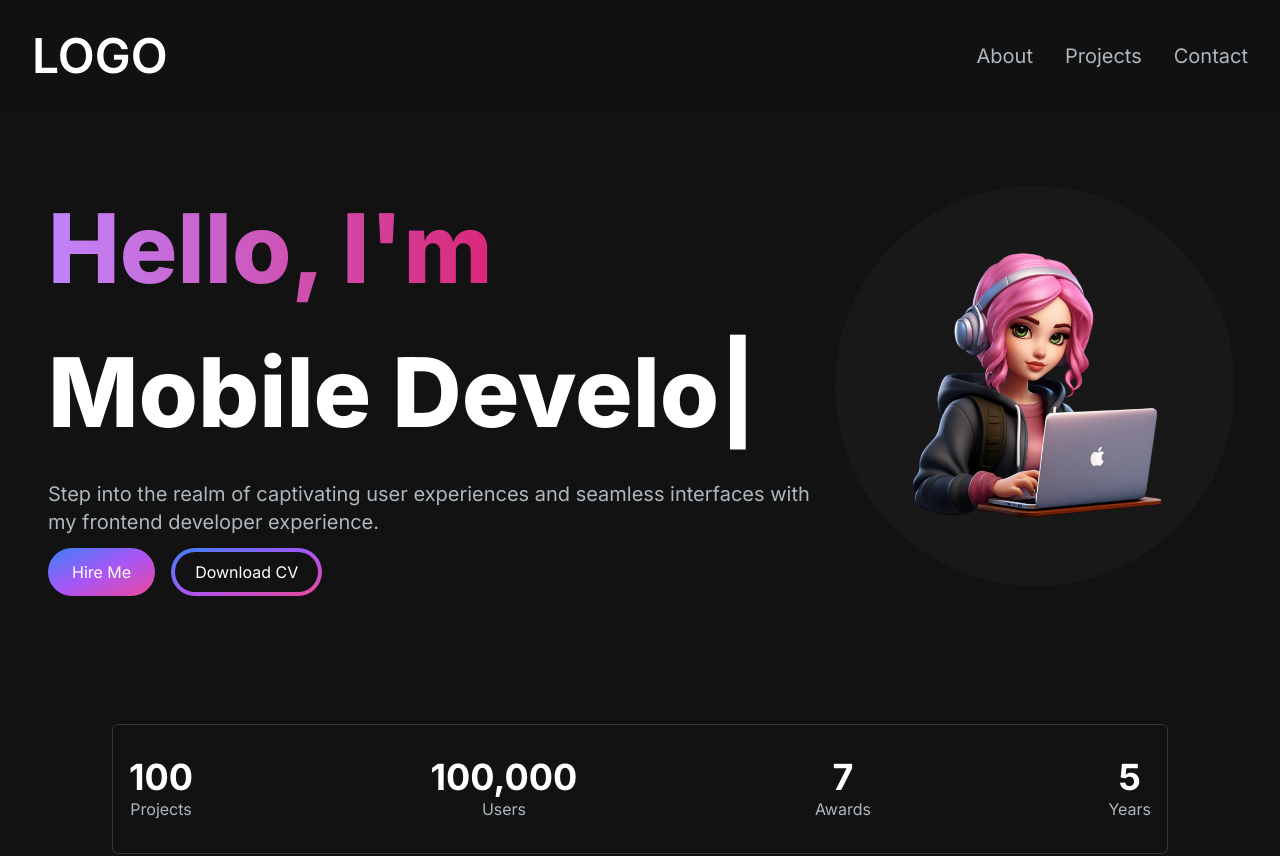
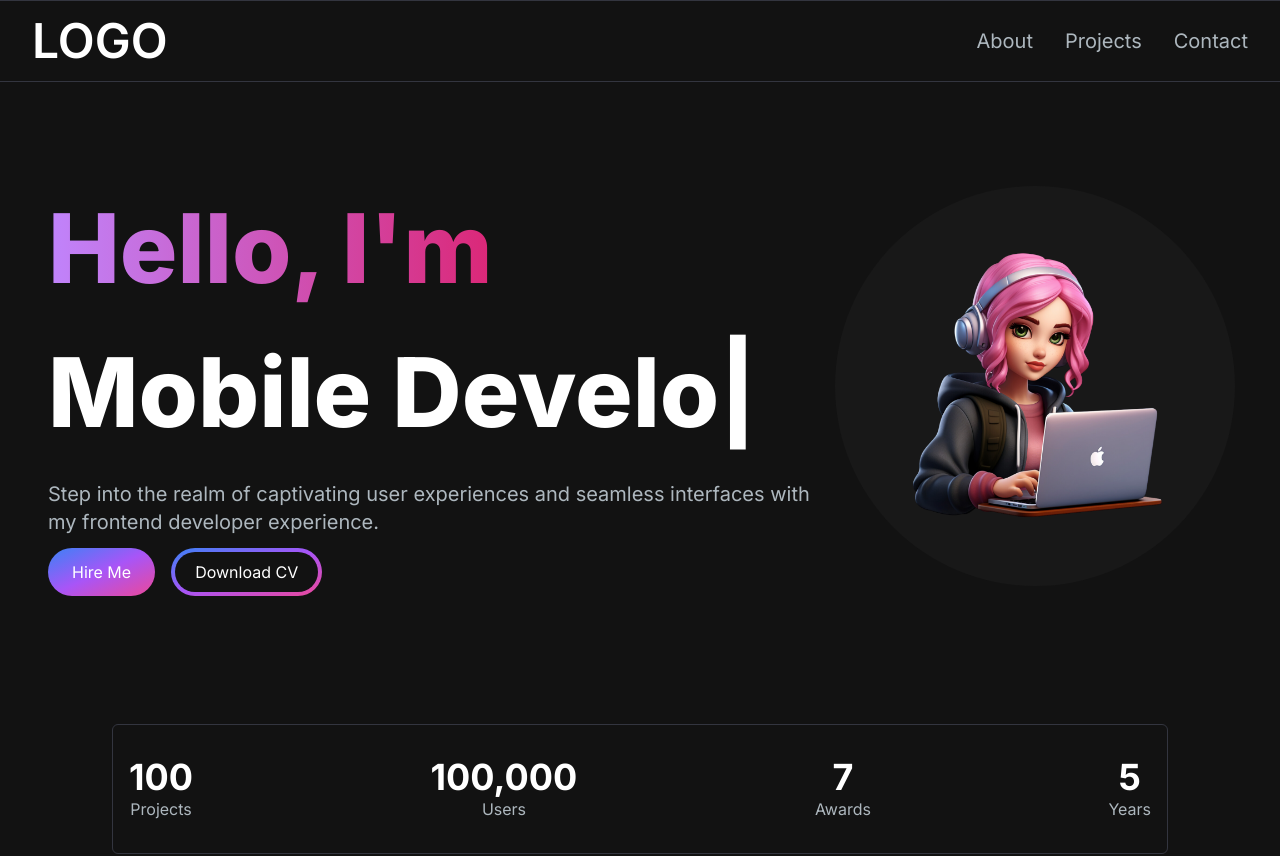
Before and after one commit to focus110/portfolio, a Next.js app: page / in a window 1280 px wide. Shown: the top 856 px of the page. Built offline with nearby package versions, Linux system fonts and the light colour scheme.

Commit message:
reduced navbar hieght

```diff
--- a/src/components/Navbar.jsx
+++ b/src/components/Navbar.jsx
@@ -23,8 +23,8 @@ const Navbar = () => {
     },
   ];
   return (
-    <nav className="fixed top-0 left-0 right-0 z-10 bg-[#121212] bg-opacity-90">
-      <div className="flex flex-wrap items-center justify-between mx-auto p-8">
+    <nav className="fixed mx-auto border border-[#33353F] border-l-0 border-r-0 top-0 left-0 right-0 z-10 bg-[#121212] bg-opacity-100">
+      <div className="flex container lg:py-4 flex-wrap items-center justify-between mx-auto p-8">
         <Link
           href="/"
           className="text-2xl md:text-5xl text-white font-semibold"
```
